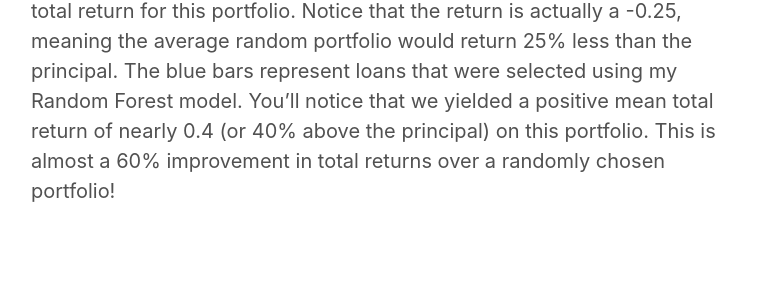
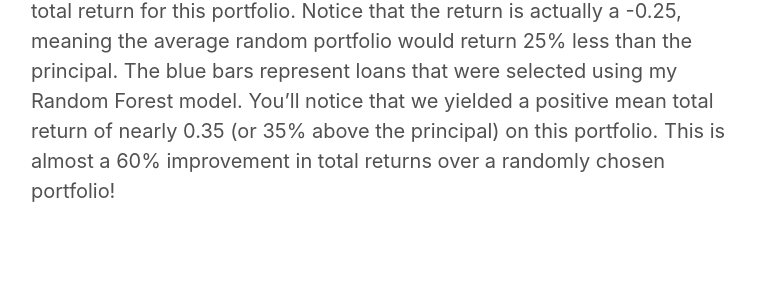
Before and after one commit to skhan-tech/skhan-tech.github.io, a Jekyll site: the page built from _posts/2020-02-16-Lending-Club-Loan-Analysis.md, in a window 1280 px wide and 900 px high, scrolled down 10151 px. Shown: the part 381-664 px from the top of the window, without its empty margins (259-1020 px from the left). Built offline with Jekyll 4.4.1, drawn with Linux system fonts in a browser that asks for light colours; our own code applies the rules of GitHub Pages for plain Markdown files; some of the changed text lies outside the part shown.

Commit message:
Update 2020-02-16-Lending-Club-Loan-Analysis.md

```diff
--- a/_posts/2020-02-16-Lending-Club-Loan-Analysis.md
+++ b/_posts/2020-02-16-Lending-Club-Loan-Analysis.md
@@ -148,7 +148,7 @@ As frustrating as it was going through the above and not coming out with a highl
 
 Once I removed the investment grade loans and went through the same process above to train a model to this new dataset I  started seeing much better metrics. The hero model (or winner) in this second pass was a random forest algorithm which had great scores across the board and an ROC/AUC of 0.75 (way better than a coin flip).
 
-I created a Monte Carlo simulation that visualizes my returns using this approach. The chart below is a visual representation of two loan portfolios. The red represents 100 simulations (or iterations) of a randomly chosen portfolio of 100 loans. The dotted red line represents the mean total return for this portfolio. Notice that the return is actually a -0.25, meaning the average random portfolio would return 25% less than the principal. The blue bars represent loans that were selected using my Random Forest model. You'll notice that we yielded a positive mean total return of nearly 0.4 (or 40% above the principal) on this portfolio. This is almost a 60% improvement in total returns over a randomly chosen portfolio!
+I created a Monte Carlo simulation that visualizes my returns using this approach. The chart below is a visual representation of two loan portfolios. The red represents 100 simulations (or iterations) of a randomly chosen portfolio of 100 loans. The dotted red line represents the mean total return for this portfolio. Notice that the return is actually a -0.25, meaning the average random portfolio would return 25% less than the principal. The blue bars represent loans that were selected using my Random Forest model. You'll notice that we yielded a positive mean total return of nearly 0.35 (or 35% above the principal) on this portfolio. This is almost a 60% improvement in total returns over a randomly chosen portfolio!
 
 ![JobsByDefault]({{ site.url }}/images/charts/modeled_portfolio.png)
 
```
Also changed, not shown: other parts of _posts/2020-02-16-Lending-Club-Loan-Analysis.md (+1 -1 lines).
